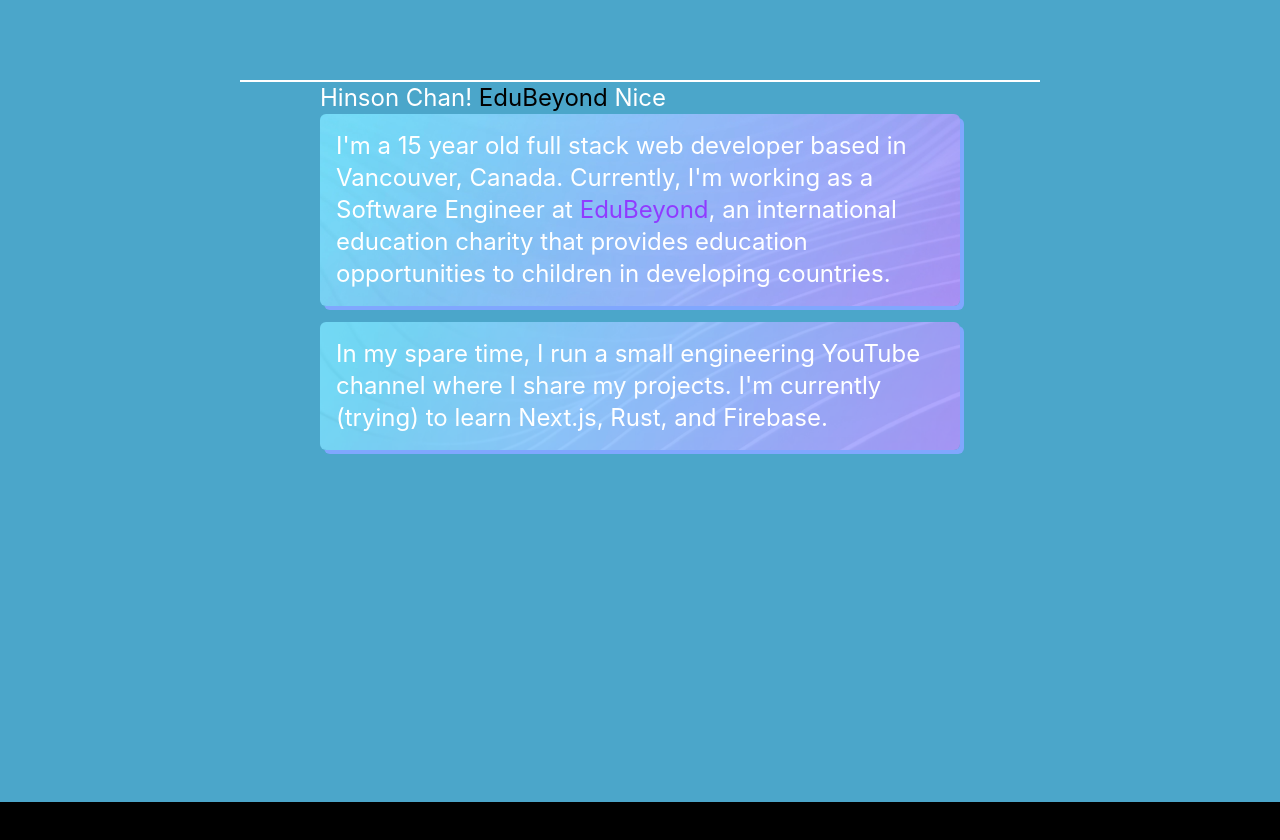
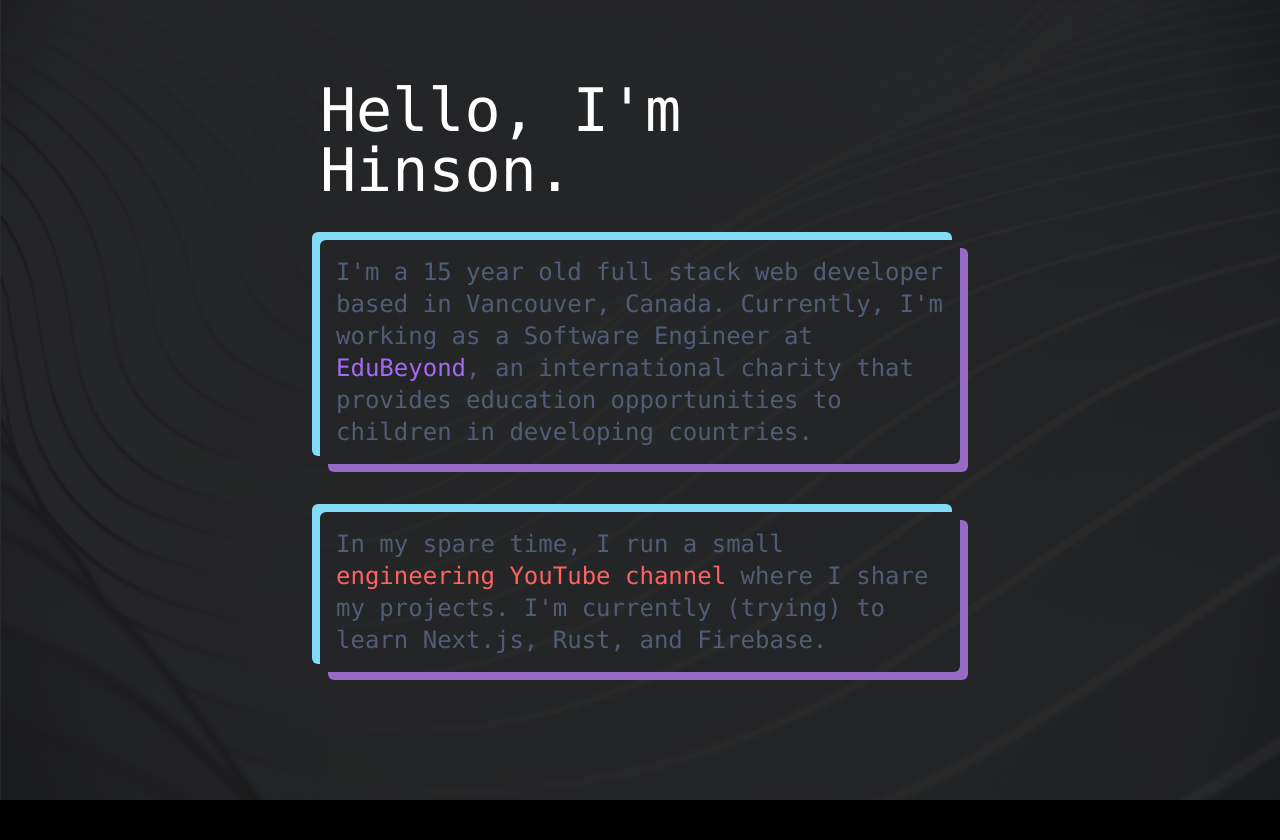
Before and after one commit to flatypus/flatypus.me, a Next.js app: page / in a window 1280 px wide. Shown: the top 840 px of the page. Before the commit the page ends 802 px from the top, so only its background shows below. Built offline with nearby package versions, Linux system fonts and the light colour scheme.

Commit message:
nice Animations

```diff
--- a/components/share/box.tsx
+++ b/components/share/box.tsx
@@ -1,3 +1,14 @@
 export default function Box({ children }: any) {
-  return <div style={{ boxShadow: "0.25rem 0.25rem #80A7FE"}} className="rounded-md">{children}</div>;
+  return (
+    <div
+      style={{
+        boxShadow: "-0.5rem -0.5rem #82dcf5, 0.5rem 0.5rem #966ac7",
+      }}
+      className="rounded-md"
+    >
+      <div className="p-4 rounded-sm bg-cover font-mono font-medium text-[#515d77]">
+        {children}
+      </div>
+    </div>
+  );
 }
--- /dev/null
+++ b/components/share/delay.tsx
@@ -0,0 +1,17 @@
+import { useEffect, useState } from "react";
+
+interface Props {
+  children: React.ReactElement;
+  wait?: number;
+}
+
+export default function Delay({ children, wait = 500 }: Props) {
+  const [isShown, setIsShown] = useState(false);
+  useEffect(() => {
+    console.log(wait);
+    setTimeout(() => {
+      setIsShown(true);
+    }, wait);
+  }, [wait]);
+  return isShown ? children : null;
+}
--- /dev/null
+++ b/components/share/slideleft.tsx
@@ -0,0 +1,4 @@
+import styles from "./styles/slideleft.module.css";
+export default function SlideLeft({ children }) {
+  return <div className={styles.left}>{children}</div>;
+}
--- /dev/null
+++ b/components/share/slideright.tsx
@@ -0,0 +1,4 @@
+import styles from "./styles/slideright.module.css";
+export default function SlideRight({ children }) {
+  return <div className={styles.right}>{children}</div>;
+}
--- /dev/null
+++ b/components/share/styles/slideleft.module.css
@@ -0,0 +1,16 @@
+@keyframes slideleft {
+  0% {
+    transform: translateX(-100%) scale(20%);
+    opacity: 0%;
+  }
+  100% {
+    transform: translateX(0%) scale(100%);
+    opacity: 100%;
+    size: 100%;
+  }
+}
+
+.left {
+  animation-name: slideleft;
+  animation-duration: 2s;
+}
--- /dev/null
+++ b/components/share/styles/slideright.module.css
@@ -0,0 +1,16 @@
+@keyframes slideright {
+  0% {
+    transform: translateX(100%) scale(20%);
+    opacity: 0%;
+  }
+  100% {
+    transform: translateX(0%) scale(100%);
+    opacity: 100%;
+    size: 100%;
+  }
+}
+
+.right {
+  animation-name: slideright;
+  animation-duration: 2s;
+}
--- a/components/share/typed.tsx
+++ b/components/share/typed.tsx
@@ -1,8 +1,9 @@
 import { useEffect, useRef, useState } from "react";
 
-export default function Typed({ text, speed = 20 }: any) {
+export default function Typed({ text, speed = 2000 }: any) {
   const textref = useRef<HTMLDivElement>(null);
-  const [textHTML, setTextHTML] = useState<string>("");
+  const [textHTML, setTextHTML] = useState<string>("&nbsp;");
+  const [final, setFinal] = useState("");
 
   useEffect(() => {
     if (textref.current) {
@@ -12,7 +13,6 @@
       let last = "";
       let mode = 0;
       let listoftext = [];
-      console.log(text);
       for (let i = 0; i < text.length; i++) {
         if (text[i] == "<" || text[i] == ">") {
           if (mode == 0) {
@@ -36,25 +36,39 @@
           if (mode == 0) {
             listoftext.push(last + text[i]);
             last = last + text[i];
-          } else if (mode == 1) {
-            left += text[i];
-          } else if (mode == 2) {
-            middle += text[i];
-          } else if (mode == 3) {
-            right += text[i];
-          }
+          } else if (mode == 1) left += text[i];
+          else if (mode == 2) middle += text[i];
+          else if (mode == 3) right += text[i];
         }
       }
       let i = 0;
+
       const loop = setInterval(() => {
-        setTextHTML(listoftext[i]);
+        // var audio = new Audio("/sounds/type.mp3");
+        // audio.volume = 0.25;
+        // audio.play();
+        setTextHTML(listoftext[i] + "_");
         i++;
         if (i >= listoftext.length) {
           clearInterval(loop);
+          setFinal(listoftext[listoftext.length - 1]);
         }
-      }, speed);
+      }, speed / listoftext.length);
     }
   }, [textref]);
+
+  useEffect(() => {
+    if (final != "") {
+      setInterval(() => {
+        if (textHTML[textHTML.length - 1] == "_") {
+          setTextHTML(textHTML.slice(0, textHTML.length - 1));
+        } else {
+          setTextHTML(textHTML + "_");
+        }
+      }, 500);
+    }
+  }, [final]);
+
   return (
     <div dangerouslySetInnerHTML={{ __html: textHTML }} ref={textref}></div>
   );
--- a/pages/_app.tsx
+++ b/pages/_app.tsx
@@ -1,7 +1,7 @@
 import "../styles/globals.css";
 
 function MyApp({ Component, pageProps }) {
-	return <Component {...pageProps} />;
+  return <Component {...pageProps} />;
 }
 
 export default MyApp;
--- a/pages/index.tsx
+++ b/pages/index.tsx
@@ -5,6 +5,9 @@
 import Typed from "../components/share/typed";
 import HorBar from "../components/share/horbar";
 import styles from "../components/share/styles/main.module.css";
+import SlideLeft from "../components/share/slideleft";
+import SlideRight from "../components/share/slideright";
+import Delay from "../components/share/delay";
 
 function Home() {
   return (
@@ -13,59 +16,51 @@
         <title>Home | flatypus</title>
         <link rel="icon" href="/favicon.ico" />
       </Head>
-      {/* bg-[url('/images/abstractbgblur.png')] */}
+      {/* bg-[#1d1d1d] */}
       <div
         className="
-      bg-[#4ba6ca]
-       bg-cover backdrop-blur-lg h-screen pt-20"
+        bg-[url('/images/reverse.png')] bg-no-repeat bg-center bg-cover center bg-fixed backdrop-blur-lg h-screen pt-20"
       >
-        <HorBar />
         <div className={styles.mainbody}>
           <div className="grid grid-cols-4">
             <div className="col-span-1" />
             <div className="col-span-2 text-2xl">
-              <div>
-                <Typed
-                  text={
-                    "Hinson Chan! <a class='text-black' href='https://www.edubeyond.org'>EduBeyond</a> Nice"
-                  }
-                ></Typed>
+              <div className="text-6xl font-mono font-medium">
+                <Typed text={"Hello, I'm Hinson."}></Typed>
+                <div className="mt-10" />
               </div>
+              <Delay wait={100}>
+                <SlideLeft>
                   <Box>
-                <div
-                  style={{
-                    backgroundImage: "url(/images/gradientboxsmol1.png)",
-                    backgroundSize: "cover",
-                  }}
-                  className="p-4 rounded-md bg-cover "
-                >
                     I&apos;m a 15 year old full stack web developer based in
                     Vancouver, Canada. Currently, I'm working as a Software
                     Engineer at{" "}
-                  <span className="text-[#903bff] hover:underline">
+                    <span className="text-[#a669f5] hover:underline">
                       <a href="https://www.edubeyond.org">EduBeyond</a>
                     </span>
-                  , an international education charity that provides education
+                    , an international charity that provides education
                     opportunities to children in developing countries.
-                </div>
                   </Box>
-              <div className="p-2"></div>
+                </SlideLeft>
+              </Delay>
+              <div className="p-6"></div>
+              <Delay wait={600}>
+                <SlideRight>
                   <Box>
-                <div
-                  style={{
-                    backgroundImage: "url(/images/gradientboxsmol2.png)",
-                    backgroundSize: "cover",
-                  }}
-                  className="p-4 rounded-md bg-cover "
+                    In my spare time, I run a small{" "}
+                    <a
+                      className="text-[#ff6262] hover:underline"
+                      href="https://www.youtube.com/flatypus"
                     >
-                  In my spare time, I run a small{" "}
-                  <a href="https://www.youtube.com/flatypus">
-                    engineering YouTube channel
+                      {" "}
+                      engineering YouTube channel{" "}
                     </a>{" "}
                     where I share my projects. I'm currently (trying) to learn
                     Next.js, Rust, and Firebase.
-                </div>
                   </Box>
+                </SlideRight>
+              </Delay>
+
               <div className="p-20"></div>
             </div>
             <div className="col-span-1"></div>
--- a/styles/globals.css
+++ b/styles/globals.css
@@ -1,16 +1,32 @@
 @tailwind base;
 @tailwind components;
 @tailwind utilities;
-@import url('https://fonts.googleapis.com/css2?family=Roboto+Mono:wght@200&display=swap');
-@import url('https://fonts.googleapis.com/css2?family=Inter&family=Roboto+Mono:wght@200&display=swap');
-@import url('https://fonts.googleapis.com/css2?family=Courier+Prime:ital@1&family=Inter&family=Roboto+Mono:wght@200&display=swap');
+@import url("https://fonts.googleapis.com/css2?family=Roboto+Mono:wght@200&display=swap");
+@import url("https://fonts.googleapis.com/css2?family=Inter&family=Roboto+Mono:wght@200&display=swap");
+@import url("https://fonts.googleapis.com/css2?family=Courier+Prime:ital@1&family=Inter&family=Roboto+Mono:wght@200&display=swap");
 
 html {
   background-color: #000;
-  color: #FFF;
-  font-family: 'Inter', sans-serif;
+  color: #fff;
+  font-family: "Inter", sans-serif;
+}
+
+::-webkit-scrollbar {
+  width: 8px;
+}
+::-webkit-scrollbar-track {
+  background-color: #3f3f3f;
+}
+
+::-webkit-scrollbar-thumb {
+  background-color: #6a7073;
+  border-radius: 6px;
+}
+
+::-webkit-scrollbar-thumb:hover {
+  background-color: #80878a;
 }
 
 li {
-  font-family: 'Roboto Mono', monospace;
+  font-family: "Roboto Mono", monospace;
 }
```
Also changed, not shown: components/share/horbar.tsx (line endings or trailing spaces), public/images/reverse.png (added). Lines whose indentation alone changed are shown as unchanged.
